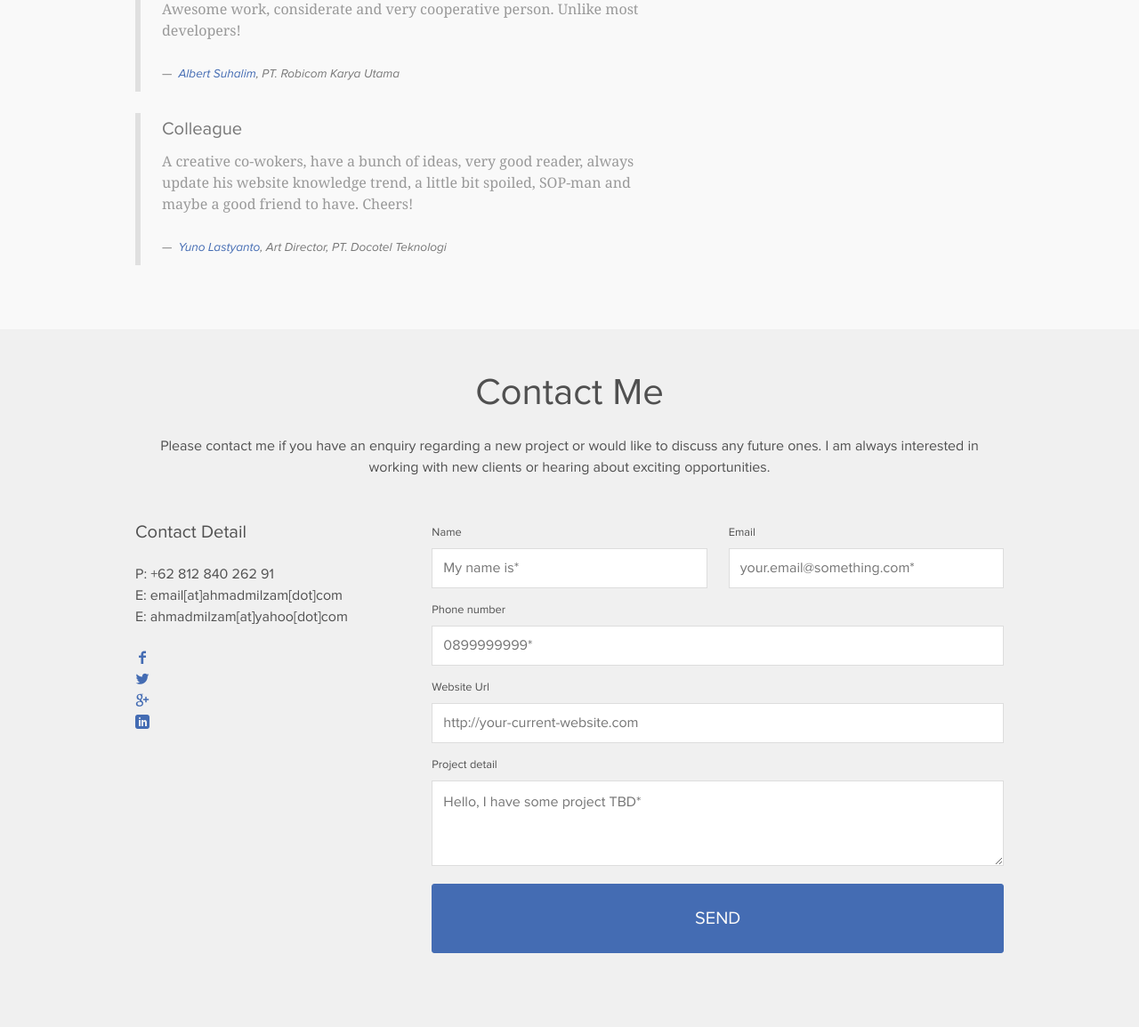
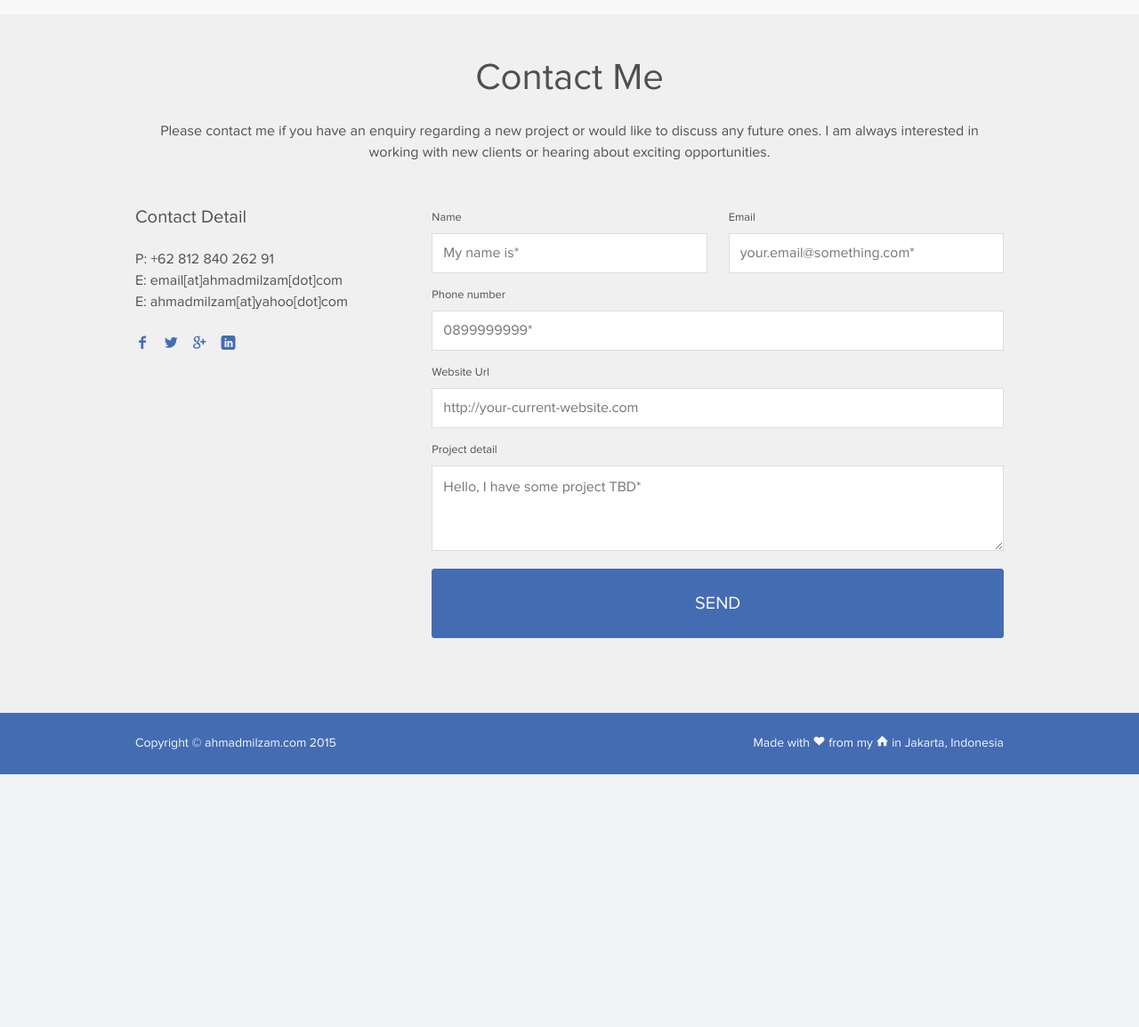
Before and after one commit to ahmadmilzam/mywebsite, a PHP site: page / in a window 1280 px wide. Shown: the part 5291-6445 px from the top of the page at 89% size. After the commit the page ends 6161 px from the top, so only its background shows below. Run offline with PHP 8.4, Linux system fonts and the light colour scheme.

Commit message:
change social media link and class name for list inline

```diff
--- a/partials/contact.php
+++ b/partials/contact.php
@@ -22,10 +22,10 @@
         E: ahmadmilzam[at]yahoo[dot]com
       </p>
       <ul class="list-inline">
-        <li class="mr-"><a href="https://www.facebook.com/ahmadmilzam" title="Me on Facebook"><i class="icon icon--facebook icon-lg"></i></a></li>
-        <li class="mr-"><a href="https://twitter.com/milzaaam" title="Me on Twitter"><i class="icon icon--twitter icon-lg"></i></a></li>
-        <li class="mr-"><a href="https://plus.google.com/116499314183216878484/posts" title="Me on Google Plus"><i class="icon icon--googleplus icon-lg"></i></a></li>
-        <li><a href="https://www.linkedin.com/profile/view?id=236075066" title="Me on Linkedin"><i class="icon icon--linkedin"></i></a></li>
+        <li class="list-inline__item mr-"><a href="https://www.facebook.com/ahmadmilzam" title="Me on Facebook"><i class="icon icon--facebook icon-lg"></i></a></li>
+        <li class="list-inline__item mr-"><a href="https://twitter.com/milzaaam" title="Me on Twitter"><i class="icon icon--twitter icon-lg"></i></a></li>
+        <li class="list-inline__item mr-"><a href="https://plus.google.com/+AhmadMilzam-freelance-web-developer/posts" title="Me on Google Plus"><i class="icon icon--googleplus icon-lg"></i></a></li>
+        <li class="list-inline__item"><a href="https://www.linkedin.com/in/ahmadmilzam" title="Me on Linkedin"><i class="icon icon--linkedin"></i></a></li>
       </ul>
     </div>
 
--- a/partials/work.php
+++ b/partials/work.php
@@ -23,16 +23,16 @@
         <div class="layout__unit small-1 medium-2-5">
           <h4 class="mb--">Uses in this project:</h4>
           <ul class="list-inline mb-">
-            <li>
+            <li class="list-inline__item">
               <span class="badge">HTML5</span>
             </li>
-            <li>
+            <li class="list-inline__item">
               <span class="badge">CSS3</span>
             </li>
-            <li>
+            <li class="list-inline__item">
               <span class="badge">SCSS</span>
             </li>
-            <li>
+            <li class="list-inline__item">
               <span class="badge">jQuery</span>
             </li>
           </ul>
@@ -64,19 +64,19 @@
         <div class="layout__unit small-1 medium-2-5">
           <h4 class="mb--">Uses in this project:</h4>
           <ul class="list-inline mb-">
-            <li>
+            <li class="list-inline__item">
               <span class="badge">HTML5</span>
             </li>
-            <li>
+            <li class="list-inline__item">
               <span class="badge">CSS3</span>
             </li>
-            <li>
+            <li class="list-inline__item">
               <span class="badge">SCSS</span>
             </li>
-            <li>
+            <li class="list-inline__item">
               <span class="badge">jQuery</span>
             </li>
-            <li>
+            <li class="list-inline__item">
               <span class="badge">Google Map API V3</span>
             </li>
           </ul>
@@ -108,16 +108,16 @@
         <div class="layout__unit small-1 medium-2-5">
           <h4 class="mb--">Uses in this project:</h4>
           <ul class="list-inline mb-">
-            <li>
+            <li class="list-inline__item">
               <span class="badge">HTML5</span>
             </li>
-            <li>
+            <li class="list-inline__item">
               <span class="badge">CSS3</span>
             </li>
-            <li>
+            <li class="list-inline__item">
               <span class="badge">SCSS</span>
             </li>
-            <li>
+            <li class="list-inline__item">
               <span class="badge">jQuery</span>
             </li>
           </ul>
@@ -149,16 +149,16 @@
         <div class="layout__unit small-1 medium-2-5">
           <h4 class="mb--">Uses in this project:</h4>
           <ul class="list-inline mb-">
-            <li>
+            <li class="list-inline__item">
               <span class="badge">HTML5</span>
             </li>
-            <li>
+            <li class="list-inline__item">
               <span class="badge">CSS3</span>
             </li>
-            <li>
+            <li class="list-inline__item">
               <span class="badge">SCSS</span>
             </li>
-            <li>
+            <li class="list-inline__item">
               <span class="badge">jQuery</span>
             </li>
           </ul>
```
